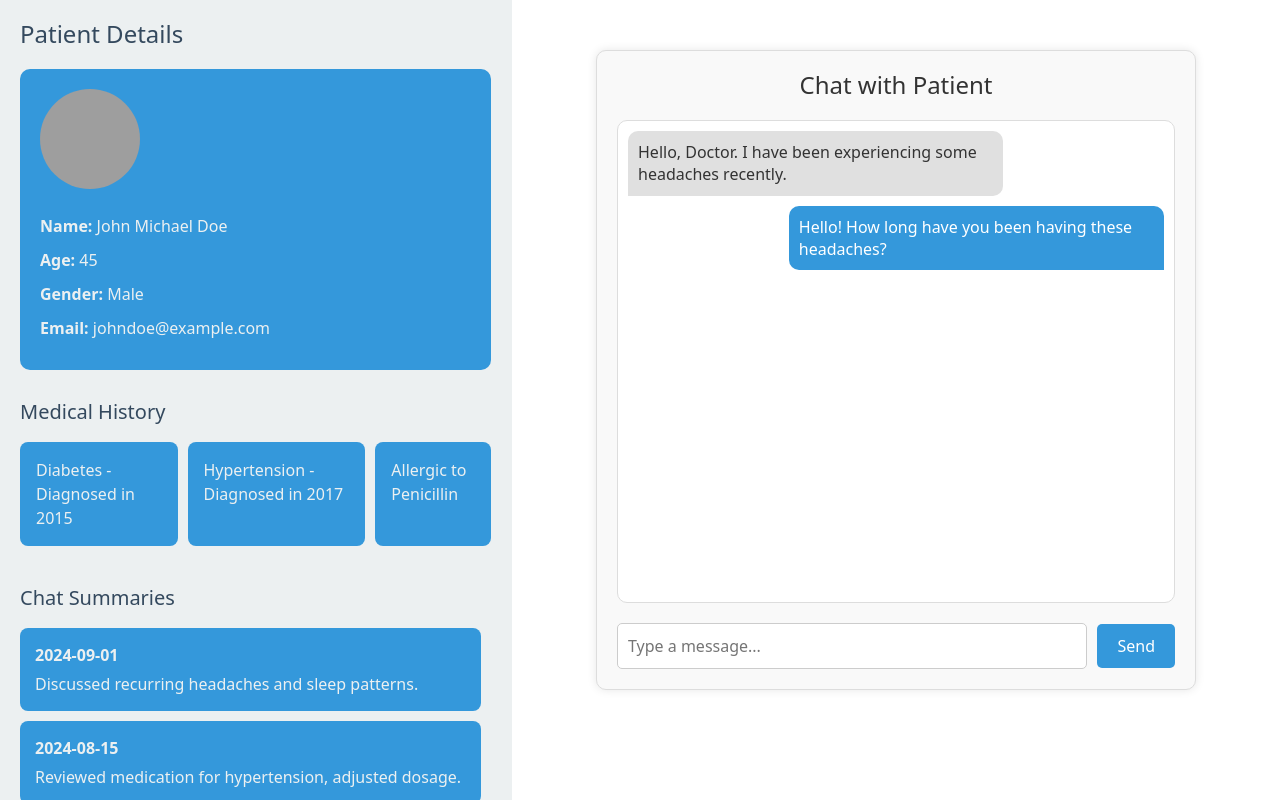
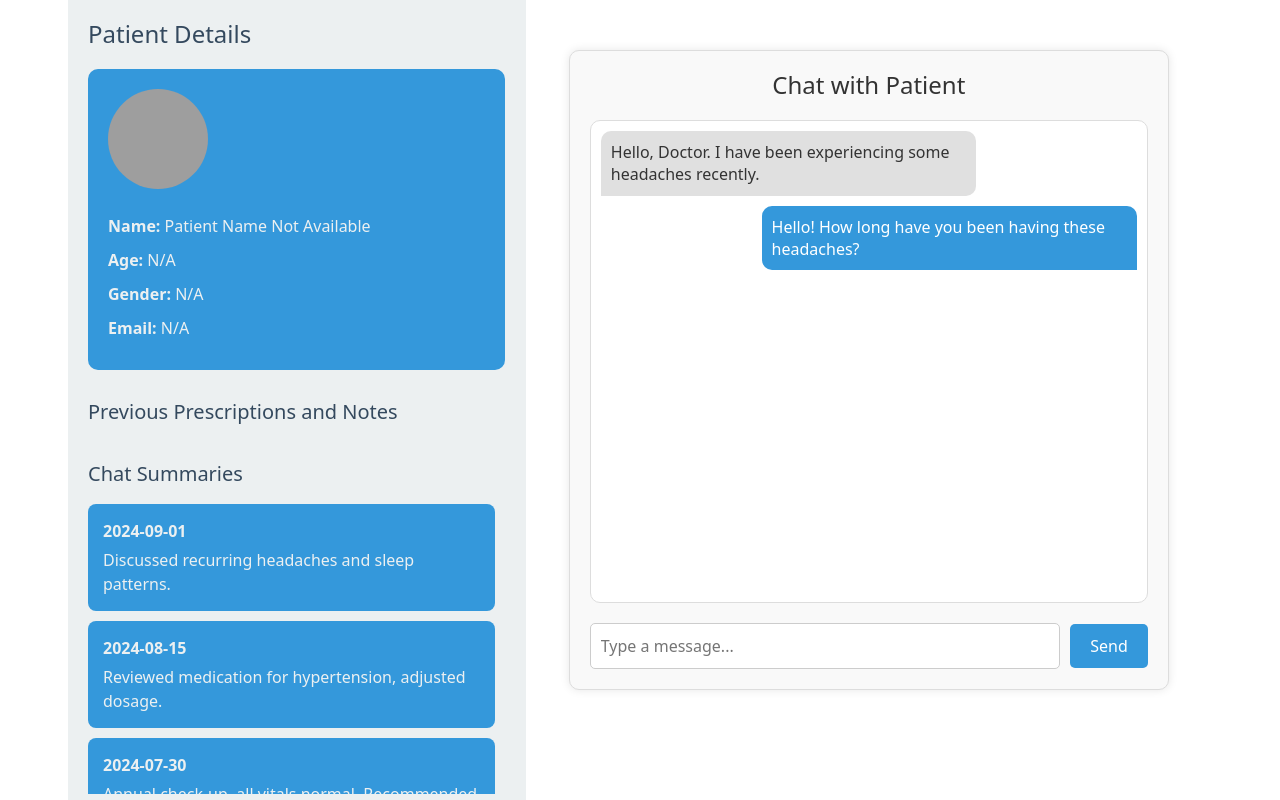
Before and after one commit to hassaan871/smarthealthpro-web, a React (Create React App) app: page /doctorchatwithpatientdetail in a window 1280 px wide. Built offline with nearby package versions, Linux system fonts and the light colour scheme; grey boxes are pictures that could not be loaded.

Commit message:
Patient Detail functionality in DoctorChatWithPatientDetail component

```diff
--- a/src/components/doctor/DoctorChatWithPatientDetails/DoctorChatWithPatientDetails.js
+++ b/src/components/doctor/DoctorChatWithPatientDetails/DoctorChatWithPatientDetails.js
@@ -1,8 +1,12 @@
 import React, { useState } from 'react';
+import { useLocation } from 'react-router-dom';
 import './DoctorChatWithPatientDetails.css';
 import DoctorChat from '../DoctorChat/DoctorChat';
 
 function DoctorChatWithPatientDetails() {
+  const location = useLocation();
+  const { appointment } = location.state || {};
+
   const [messages, setMessages] = useState([
     { id: 1, sender: 'patient', text: 'Hello, Doctor. I have been experiencing some headaches recently.' },
     { id: 2, sender: 'doctor', text: 'Hello! How long have you been having these headaches?' },
@@ -10,18 +14,35 @@ function DoctorChatWithPatientDetails() {
 
   const [newMessage, setNewMessage] = useState('');
 
-  const patientInfo = {
-    fullName: 'John Michael Doe',
-    age: 45,
-    gender: 'Male',
-    email: 'johndoe@example.com',
-    medicalHistory: [
-      'Diabetes - Diagnosed in 2015',
-      'Hypertension - Diagnosed in 2017',
-      'Allergic to Penicillin',
-    ],
-    imageUrl: '/api/placeholder/100/100', // Placeholder image, replace with actual image URL
+  // const patientInfo = {
+  //   fullName: 'John Michael Doe',
+  //   age: 45,
+  //   gender: 'Male',
+  //   email: 'johndoe@example.com',
+  //   medicalHistory: [
+  //     'Diabetes - Diagnosed in 2015',
+  //     'Hypertension - Diagnosed in 2017',
+  //     'Allergic to Penicillin',
+  //   ],
+  //   imageUrl: '/api/placeholder/100/100', // Placeholder image, replace with actual image URL
+  // };
+
+  const patientInfo = appointment ? {
+    fullName: appointment.patient.name,
+    age: appointment.patient.age || 'N/A',
+    gender: appointment.patient.gender || 'N/A',
+    email: appointment.patient.email || 'N/A',
+    medicalHistory: appointment.patient.medicalHistory || [],
+    imageUrl: appointment.avatar || '/api/placeholder/100/100',
+  } : {
+    fullName: 'Patient Name Not Available',
+    age: 'N/A',
+    gender: 'N/A',
+    email: 'N/A',
+    medicalHistory: [],
+    imageUrl: '/api/placeholder/100/100',
   };
+
 
   const chatSummaries = [
     { date: '2024-09-01', summary: 'Discussed recurring headaches and sleep patterns.' },
@@ -44,6 +65,34 @@ function DoctorChatWithPatientDetails() {
   };
 
   return (
+    // <div className="DCWPD-chat-with-details-container">
+    //   <div className="DCWPD-patient-details-container">
+    //     <h2 className="DCWPD-patient-details-title">Patient Details</h2>
+    //     <div className="DCWPD-patient-info">
+    //       <img src={patientInfo.imageUrl} alt={patientInfo.fullName} className="DCWPD-patient-image" />
+    //       <p><strong>Name:</strong> {patientInfo.fullName}</p>
+    //       <p><strong>Age:</strong> {patientInfo.age}</p>
+    //       <p><strong>Gender:</strong> {patientInfo.gender}</p>
+    //       <p><strong>Email:</strong> {patientInfo.email}</p>
+    //     </div>
+    //     <h3 className="DCWPD-medical-history-title">Medical History</h3>
+    //     <ul className="DCWPD-medical-history-list">
+    //       {patientInfo.medicalHistory.map((item, index) => (
+    //         <li key={index} className="DCWPD-medical-history-item">
+    //           {item}
+    //         </li>
+    //       ))}
+    //     </ul>
+    //     <h3 className="DCWPD-chat-summaries-title">Chat Summaries</h3>
+    //     <div className="DCWPD-chat-summaries-list">
+    //       {chatSummaries.map((summary, index) => (
+    //         <div key={index} className="DCWPD-chat-summary-item">
+    //           <div className="DCWPD-chat-summary-date">{summary.date}</div>
+    //           <div>{summary.summary}</div>
+    //         </div>
+    //       ))}
+    //     </div>
+    //   </div>
     <div className="DCWPD-chat-with-details-container">
     <div className="DCWPD-patient-details-container">
       <h2 className="DCWPD-patient-details-title">Patient Details</h2>
@@ -53,8 +102,17 @@ function DoctorChatWithPatientDetails() {
         <p><strong>Age:</strong> {patientInfo.age}</p>
         <p><strong>Gender:</strong> {patientInfo.gender}</p>
         <p><strong>Email:</strong> {patientInfo.email}</p>
+        {appointment && (
+          <>
+            <p><strong>Appointment Date:</strong> {appointment.date}</p>
+            <p><strong>Appointment Time:</strong> {appointment.time}</p>
+            <p><strong>Location:</strong> {appointment.location}</p>
+            <p><strong>Status:</strong> {appointment.appointmentStatus}</p>
+            <p><strong>Priority:</strong> {appointment.priority}</p>
+          </>
+        )}
       </div>
-        <h3 className="DCWPD-medical-history-title">Medical History</h3>
+      <h3 className="DCWPD-medical-history-title">Previous Prescriptions and Notes</h3>
       <ul className="DCWPD-medical-history-list">
         {patientInfo.medicalHistory.map((item, index) => (
           <li key={index} className="DCWPD-medical-history-item">
@@ -72,30 +130,6 @@ function DoctorChatWithPatientDetails() {
         ))}
       </div>
     </div>
-
-      {/* <div className="DCWPD-chat-container">
-        <div className="DCWPD-chat-box">
-          <h1 className="DCWPD-chat-title">Chat with Patient</h1>
-          <div className="DCWPD-message-list">
-            {messages.map((message) => (
-              <div key={message.id} className={`DCWPD-message-item ${message.sender}`}>
-                <div className="DCWPD-message-bubble">{message.text}</div>
-              </div>
-            ))}
-          </div>
-          <div className="DCWPD-message-input-container">
-            <input
-              type="text"
-              placeholder="Type a message..."
-              value={newMessage}
-              onChange={(e) => setNewMessage(e.target.value)}
-              className="DCWPD-message-input"
-            />
-            <button onClick={handleSendMessage} className="DCWPD-send-button">Send</button>
-          </div>
-        </div>
-      </div>
-    </div> */}
     <DoctorChat/>
     </div>
   );
```
Lines whose indentation alone changed are shown as unchanged.
